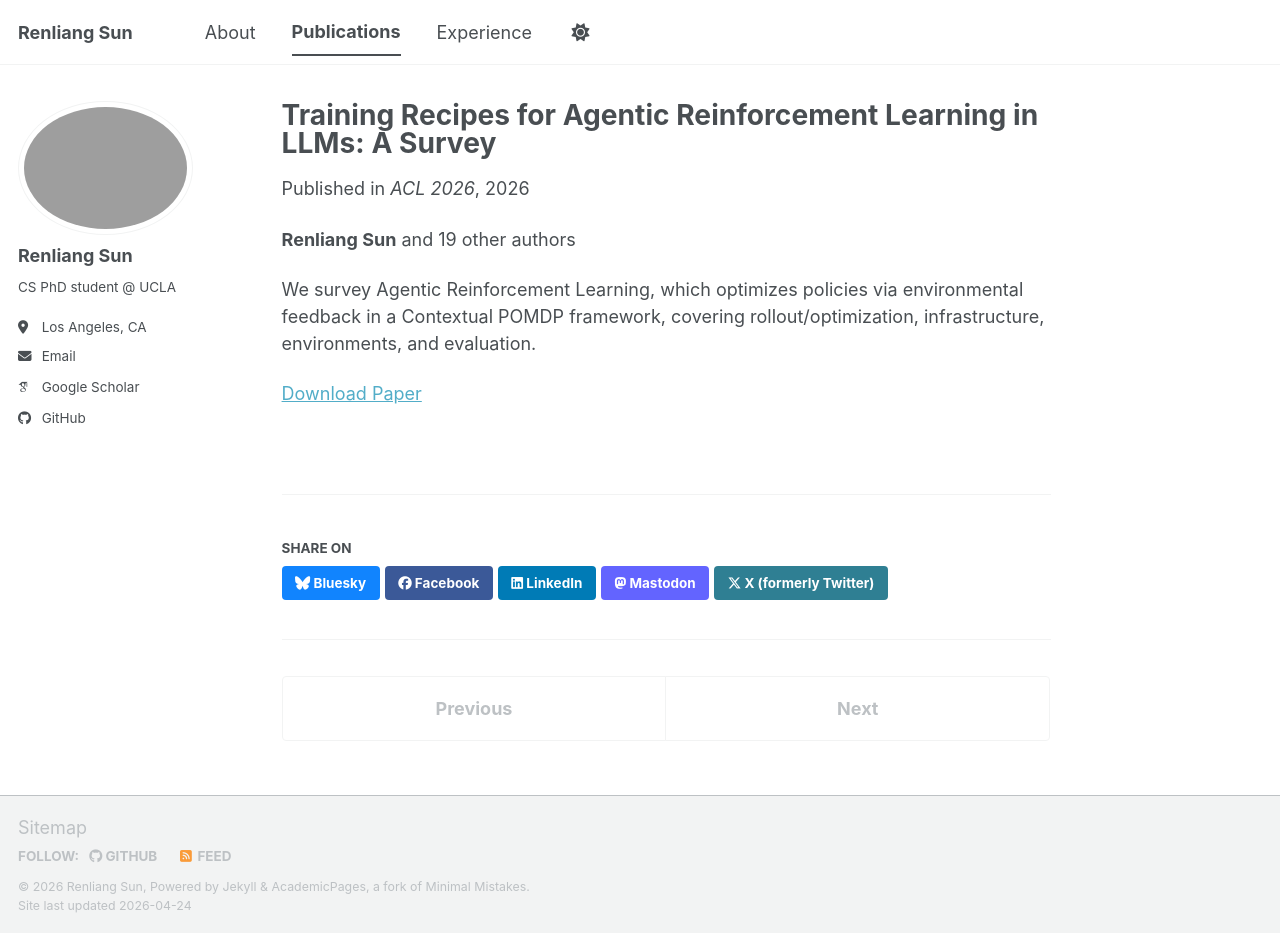
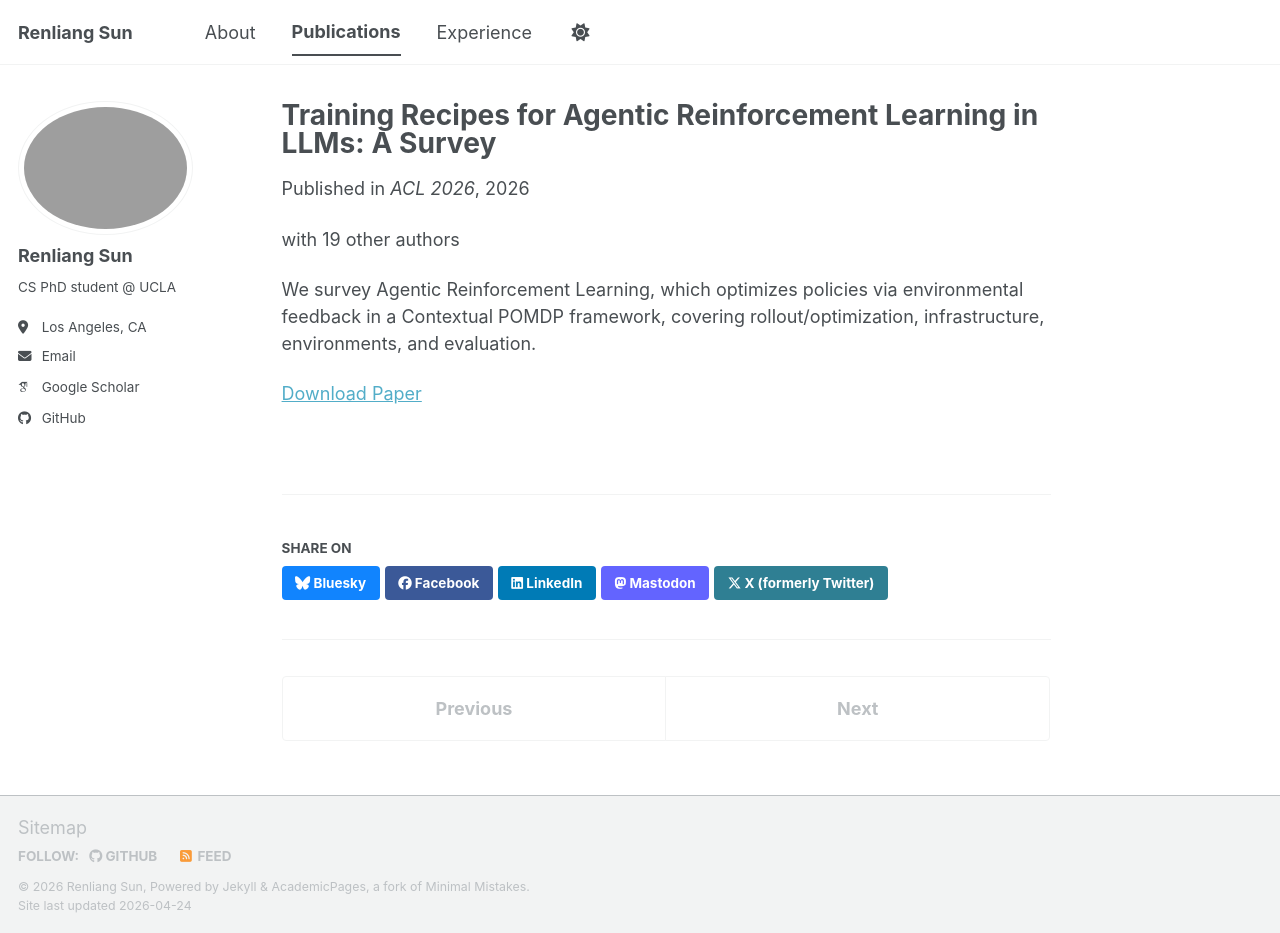
Before and after one commit to RLSNLP/RLSNLP.github.io, a Jekyll site: the page built from _publications/2026-03-02-agentic-rl-survey.md, in a window 1280 px wide and 933 px high. Built offline with Jekyll 4.4.1, drawn with Linux system fonts in a browser that asks for light colours; some web fonts are replaced; a script bundle is joined from its source files by our own code; library files that are not in the unit come from our copies.

Commit message:
Update 2026-03-02-agentic-rl-survey.md

```diff
--- a/_publications/2026-03-02-agentic-rl-survey.md
+++ b/_publications/2026-03-02-agentic-rl-survey.md
@@ -8,7 +8,7 @@ paperurl: 'https://www.techrxiv.org/users/1020340/articles/1380448'
 category: 'phd'
 ---
 
-**Renliang Sun** and 19 other authors
+with 19 other authors
 
 We survey Agentic Reinforcement Learning, which optimizes policies via environmental feedback in a Contextual POMDP framework, covering rollout/optimization, infrastructure, environments, and evaluation.
 
```
